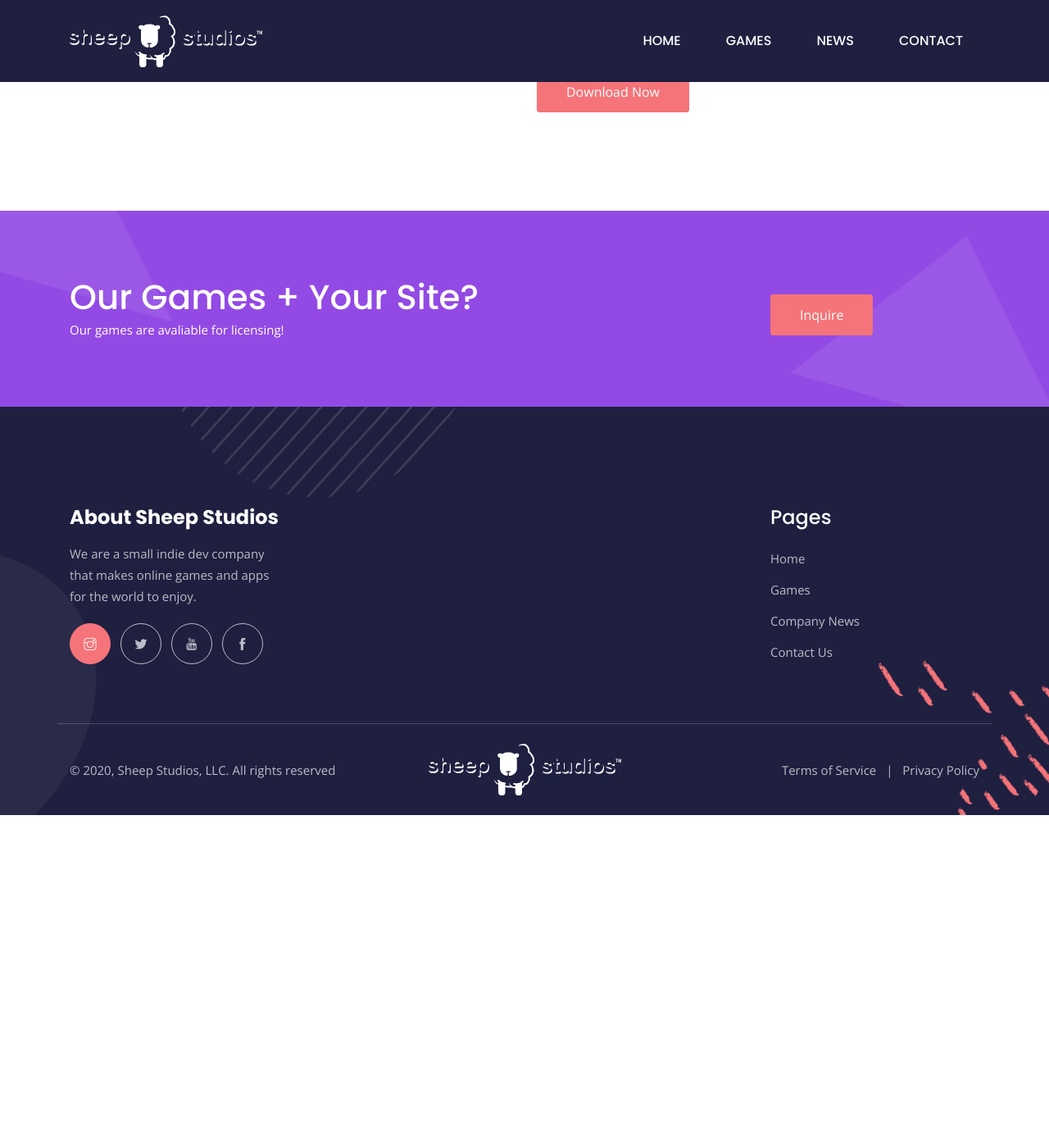
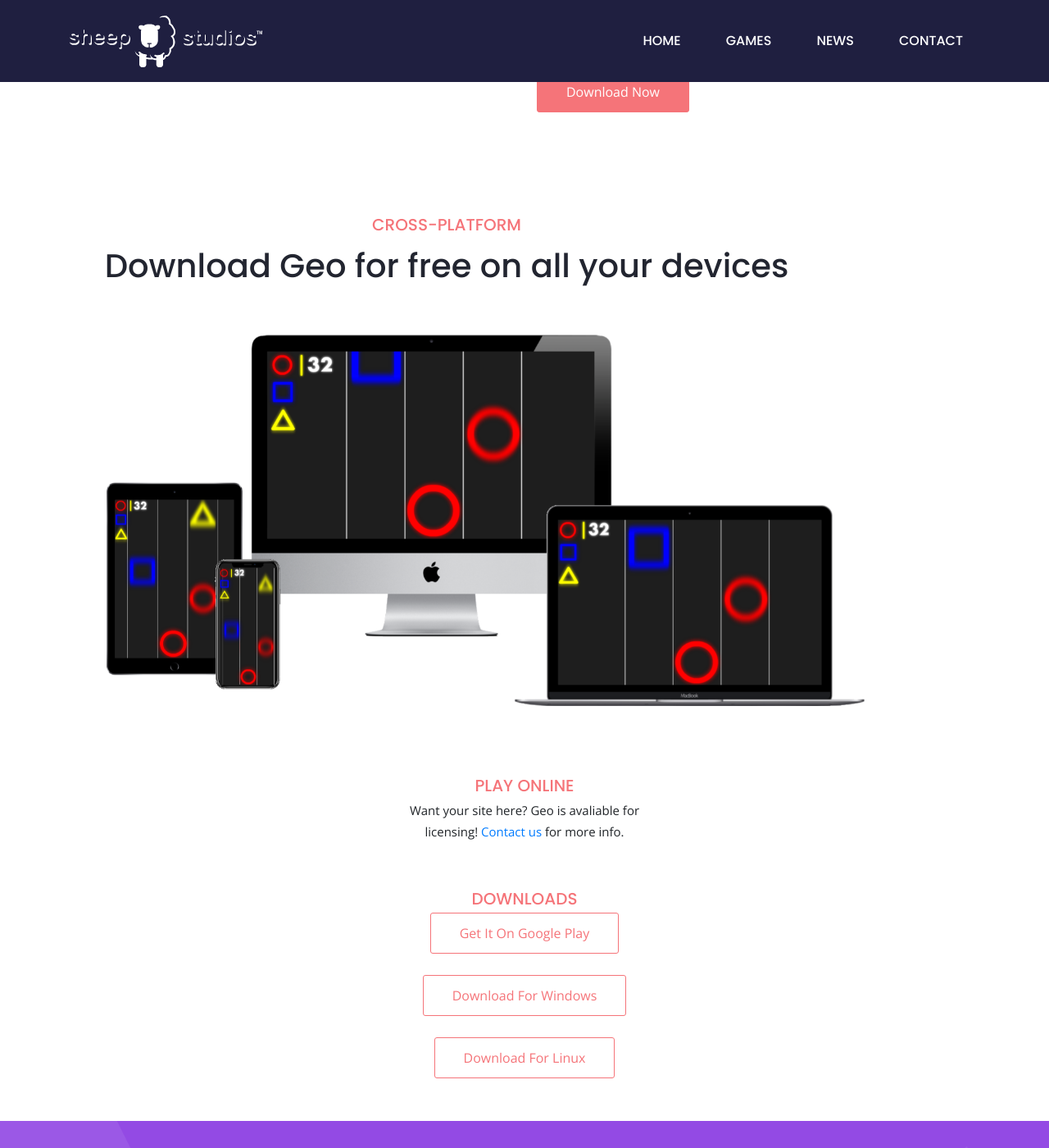
Before and after one commit to Sheep-Studios/sheepstudios-site, a Jekyll site: the page built from _posts/games/2020-6-5-Geo.md, in a window 1280 px wide and 1400 px high, scrolled down 903 px. Shown: the whole window at 82% size. Built offline with Jekyll 4.4.1, drawn with Linux system fonts in a browser that asks for light colours; before the commit the page ends 1897 px from its top, so only the background shows below that.

Commit message:
Update 2020-6-5-Geo.md

```diff
--- a/_posts/games/2020-6-5-Geo.md
+++ b/_posts/games/2020-6-5-Geo.md
@@ -42,9 +42,42 @@ thumbnail: /assets/pages/game-pages/Geo/thumbnail.png
 				<p>Can you match the shapes before they hit the bottom in this dynamic shape game?</p>
 				<p class="mb-5">Every person knows their shapes and colors, but don't be fooled into thinking this game is just a simple matching game. In Geo, as soon as you're getting comfortable, things change in a flash.</p><p class="mb-5">Geo will keep you on your toes with it's constantly changing, dynamic environment. Can you top the leaderboards?</p>
 
-				<a href="#" class="btn btn-primary">Download now</a>
+				<a class="btn btn-primary" href="https://play.google.com/store/apps/details?id=net.SheepStudios.Geo" target="_blank">Download now</a>
 			</div>
 		</div>
 	</div>
 </section>
-</div>
+<center><div class="row">
+			<div class="col-lg-10">
+			<span class="h5 text-color text-uppercase">Cross-platform</span>
+			<h3 class="mb-4 mt-2">Download Geo for free on all your devices</h3>
+			</div>
+		</div></center><br>
+<br>
+<br>
+<section class="section overflow-shown banner-content-2">
+<h2>
+
+<div class="col-lg-10">
+				<img alt="" class="img-fluid position-absolute- floating d1" src="/assets/pages/home/iMac.png">
+				<img alt="" class="img-fluid position-absolute- floating d2" src="/assets/pages/home/MacBook.png">
+				<img alt="" class="img-fluid position-absolute- floating d3" src="/assets/pages/home/iPad.png">
+				<img alt="" class="img-fluid position-absolute- floating d4" src="/assets/pages/home/iPhone.png">
+	</div></h2>
+	</section>
+<br>
+<br>
+<br><br><br><br><br>
+<div class="row justify-content-center"><br><br><center><div class="col-lg-8">
+            <span class="h5 text-color text-uppercase">Play online</span><br>
+
+
+		  Want your site here? Geo is avaliable for licensing! <a href="/contact">Contact us</a> for more info.
+		  <br><br>
+            <br><span class="h5 text-color text-uppercase">Downloads</span>
+
+          <br><a class="btn btn-outline-primary" href="https://play.google.com/store/apps/details?id=net.SheepStudios.Geo">Get it on Google Play</a><br><br><a class="btn btn-outline-primary" href="https://github.com/Sheep-Studios/sheepstudios-site/releases/download/1.0.0/Geo-Installer-Windows.exe">Download for Windows</a><br><br>
+		  <a class="btn btn-outline-primary" href="https://github.com/Sheep-Studios/sheepstudios-site/releases/download/1.0.0/Geo-Ubuntu.zip">Download for Linux</a><br><br>
+
+	<br></div></center><!-- Content end -->
+</div></div>
```
